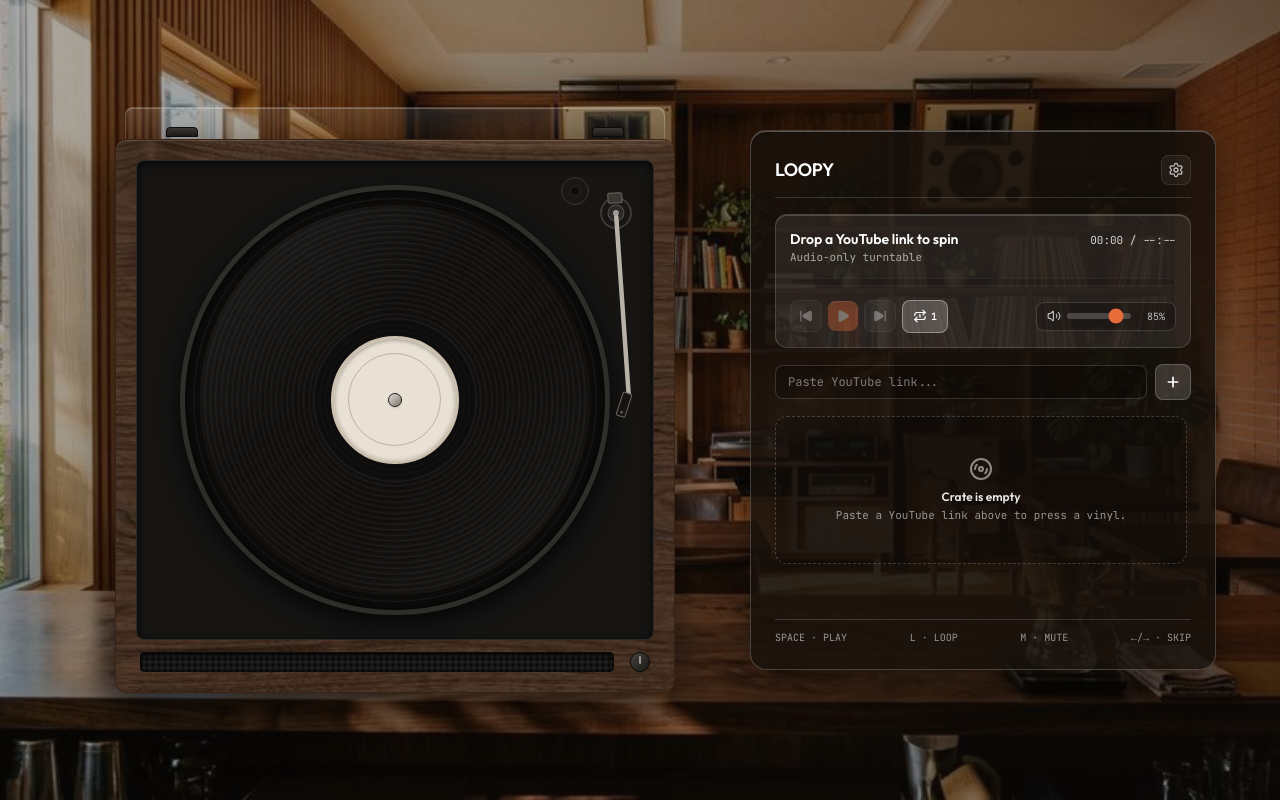
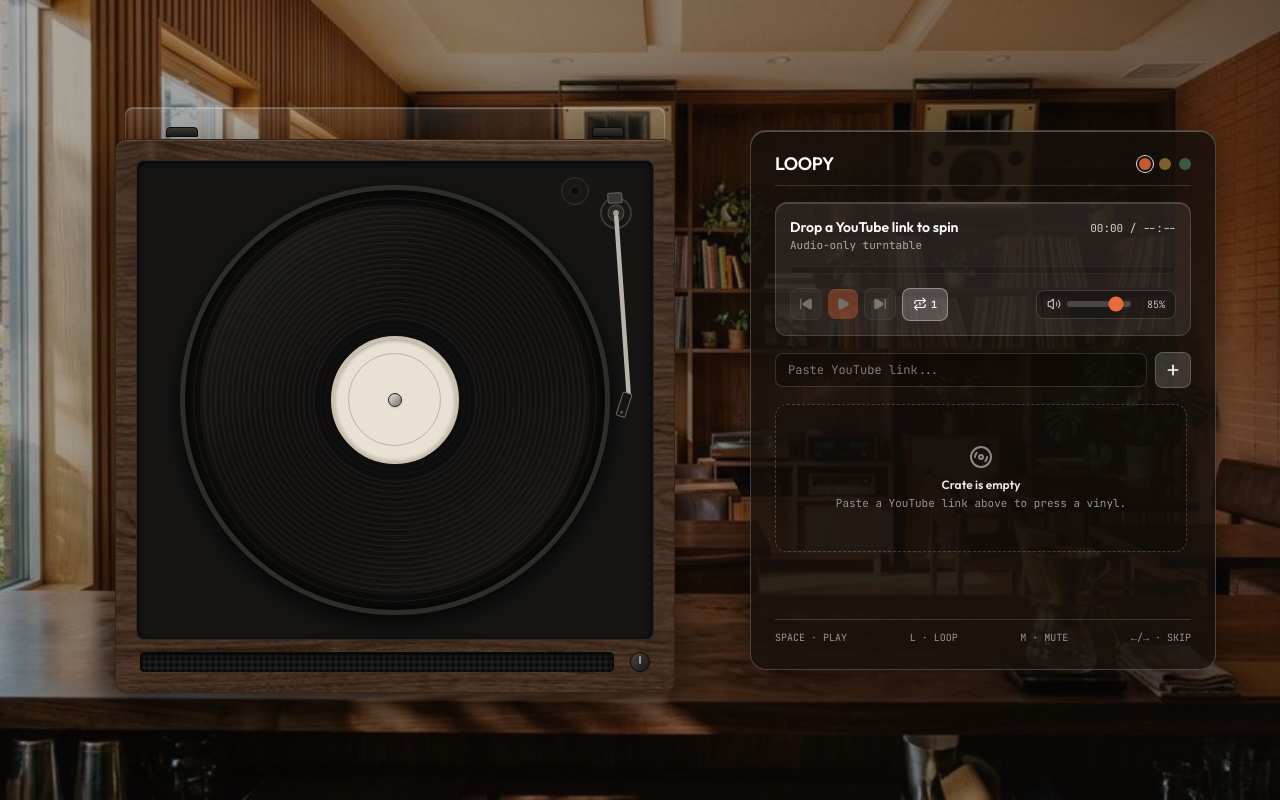
Before and after one commit to Alexander-Romine/Loopy, a React (Vite) app: page / in a window 1280 px wide. Built offline with nearby package versions, Linux system fonts and the light colour scheme.

Commit message:
Replace settings cog drawer with 3 discrete theme dots in header

```diff
--- a/src/components/PlaylistManager.tsx
+++ b/src/components/PlaylistManager.tsx
@@ -16,7 +16,6 @@ import {
   ExternalLink,
   AlertCircle,
   Disc3,
-  Settings,
 } from 'lucide-react';
 
 export const THEME_OPTIONS: {
@@ -105,7 +104,6 @@ export const PlaylistManager: React.FC<ConsolePanelProps> = ({
 }) => {
   const [urlInput, setUrlInput] = useState('');
   const [error, setError] = useState<string | null>(null);
-  const [settingsOpen, setSettingsOpen] = useState(false);
 
   const progressFillRef = useRef<HTMLDivElement>(null);
   const timeTextRef = useRef<HTMLDivElement>(null);
@@ -173,34 +171,12 @@ export const PlaylistManager: React.FC<ConsolePanelProps> = ({
       style={{ backgroundColor: activeTheme.panelBg }}
       className="relative flex flex-col rounded-2xl border border-white/20 text-[#f7f2ea] p-5 sm:p-6 h-full min-h-[540px] shadow-[0_18px_40px_rgba(0,0,0,0.45),inset_0_1px_0_rgba(255,255,255,0.28)]"
     >
-      {/* 1. Station Header + Settings Cog */}
+      {/* 1. Station Header + 3 Discrete Theme Dots */}
       <div className="flex items-center justify-between border-b border-white/15 pb-3 mb-4">
         <h1 className="font-[var(--font-display)] text-lg font-extrabold tracking-tight text-white leading-none">
           LOOPY
         </h1>
-        <button
-          type="button"
-          onClick={() => setSettingsOpen((prev) => !prev)}
-          className={`p-1.5 rounded-lg border transition-colors ${
-            settingsOpen
-              ? 'bg-white/20 border-white/30 text-white'
-              : 'bg-white/5 border-white/10 text-white/70 hover:text-white hover:bg-white/15'
-          }`}
-          title="Background & Theme Settings"
-          aria-label="Background and theme settings"
-          aria-expanded={settingsOpen}
-        >
-          <Settings className="w-4 h-4" />
-        </button>
-      </div>
-
-      {/* Theme Picker Drawer (collapsible) */}
-      {settingsOpen && (
-        <div className="mb-4 rounded-xl bg-black/35 border border-white/15 p-3 space-y-2">
-          <div className="text-[10px] font-mono uppercase tracking-widest text-white/60">
-            Room Theme
-          </div>
-          <div className="grid grid-cols-3 gap-2">
+        <div className="flex items-center gap-2" role="group" aria-label="Room themes">
           {THEME_OPTIONS.map((opt) => {
             const selected = opt.id === theme;
             return (
@@ -208,23 +184,20 @@ export const PlaylistManager: React.FC<ConsolePanelProps> = ({
                 key={opt.id}
                 type="button"
                 onClick={() => onChangeTheme(opt.id)}
-                  className={`flex items-center gap-1.5 px-2.5 py-2 rounded-lg border text-[11px] font-medium transition-colors ${
+                title={opt.label}
+                aria-label={opt.label}
+                aria-pressed={selected}
+                style={{ backgroundColor: opt.swatch }}
+                className={`w-3 h-3 rounded-full transition-opacity ${
                   selected
-                      ? 'bg-white/15 border-white/40 text-white'
-                      : 'bg-white/[0.04] border-white/10 text-white/70 hover:bg-white/10 hover:text-white'
+                    ? 'ring-1 ring-white/85 ring-offset-2 ring-offset-[#1a120d] opacity-100'
+                    : 'opacity-55 hover:opacity-90'
                 }`}
-                >
-                  <span
-                    className="w-2.5 h-2.5 rounded-full shrink-0"
-                    style={{ backgroundColor: opt.swatch }}
               />
-                  <span className="truncate">{opt.label}</span>
-                </button>
             );
           })}
         </div>
       </div>
-      )}
 
       {/* 2. Now Playing & Frosted Transport */}
       <div className="rounded-xl bg-white/[0.08] border border-white/15 p-3.5 mb-4 space-y-3 shadow-[inset_0_1px_0_rgba(255,255,255,0.18)]">
```
Lines whose indentation alone changed are shown as unchanged.
